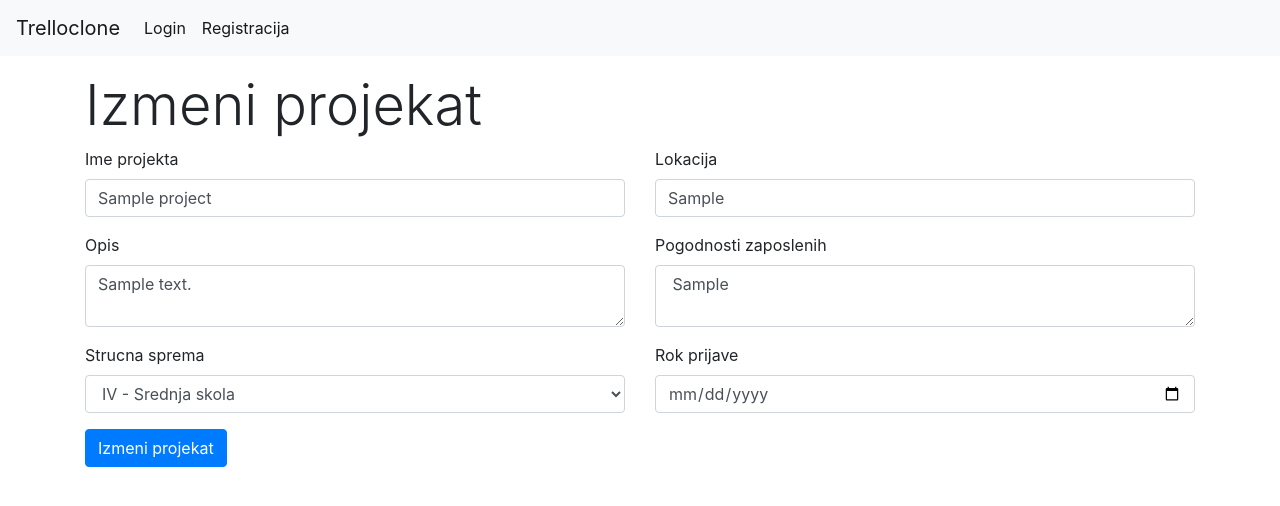
After one commit to filipjoksovic/trelloclone, a PHP site: page /editProject.php?id=1 in a window 1280 px wide. The commit adds this page. Shown: the top 506 px of the page. Run offline with PHP 8.4, Linux system fonts and the light colour scheme; tables that the repository leaves empty or names only in its code hold one stand-in row (values such as "Sample post").

Commit message:
Editing functionality realised

```diff
--- a/Engine.php
+++ b/Engine.php
@@ -124,6 +124,14 @@ class Engine
         } else {
             return -1;
         }
+    }
+    public static function editProject($project_id,$name, $location, $description, $benefits, $education_level, $deadline){
+        $connection = Engine::connect();
+        $query = "UPDATE projects set projects.name = '{$name}', projects.location = '{$location}',projects.description = '{$description}',projects.benefits = '{$benefits}',projects.education_level = '{$education_level}',projects.deadline = '{$deadline}' where projects.id = {$project_id}";
+        if($connection->query($query) === TRUE){
+            return 1;
+        }
+        return $connection->error;
     }
 
     //get all projects
--- /dev/null
+++ b/editProject.php
@@ -0,0 +1,79 @@
+<!DOCTYPE html>
+<html lang="en">
+
+<head>
+    <meta charset="UTF-8">
+    <meta http-equiv="X-UA-Compatible" content="IE=edge">
+    <meta name="viewport" content="width=device-width, initial-scale=1.0">
+    <title>TrelloClone - Edit Project</title>
+    <?php include("components/scripts.php"); ?>
+</head>
+
+<body>
+    <?php include("components/nav.php"); ?>
+    <?php require "Engine.php"; ?>
+    <?php
+    $project_id = $_GET['id'];
+    $project = Engine::getProject($project_id);
+    ?>
+    <div class="container my-3">
+        <h1 class="display-4">Izmeni projekat</h1>
+        <form action="app.php" method="POST">
+            <div class="row">
+                <div class="col-md-6">
+                    <div class="form-group">
+                        <label for="name">Ime projekta</label>
+                        <input type="text" class="form-control" name="name" id="name" value="<?php echo $project['name']; ?>">
+                    </div>
+                </div>
+                <div class="col-md-6">
+                    <div class="form-group">
+                        <label for="location">Lokacija</label>
+                        <input type="text" class="form-control" name="location" id="location" value="<?php echo $project['location']; ?>">
+                    </div>
+                </div>
+            </div>
+            <div class="row">
+                <div class="col-md-6">
+                    <div class="form-group">
+                        <label for="description">Opis</label>
+                        <textarea class="form-control" name="description" id="description"><?php echo $project['description']; ?></textarea>
+                    </div>
+                </div>
+                <div class="col-md-6">
+                    <div class="form-group">
+                        <label for="benefits">Pogodnosti zaposlenih</label>
+                        <textarea class="form-control" name="benefits" id="benefits"> <?php echo $project['benefits']; ?></textarea>
+                    </div>
+                </div>
+            </div>
+            <div class="row">
+                <div class="col-md-6">
+                    <div class="form-group">
+                        <label for="education_level">Strucna sprema</label>
+                        <select class="form-control" name="education_level" id="education_level">
+                            <option value="IV" <?php if ($project['education_level'] == "IV") echo "selected"; ?>>IV - Srednja skola</option>
+                            <option value="V" <?php if ($project['education_level'] == "V") echo "selected"; ?>>V - Visokokvalifikovani radnik</option>
+                            <option value="VI-1" <?php if ($project['education_level'] == "VI-1") echo "selected"; ?>>VI-1 - Osnovne akademske studije</option>
+                            <option value="VI-2" <?php if ($project['education_level'] == "VI-2") echo "selected"; ?>>VI-2 - Specijalisticke strukovne studije</option>
+                            <option value="VII-1" <?php if ($project['education_level'] == "VII-1") echo "selected"; ?>>VII-1 - Master akademske studije</option>
+                            <option value="VII-2" <?php if ($project['education_level'] == "VII-2") echo "selected"; ?>>VII-2 - Specijalisticke akademske studije</option>
+                            <option value="VIII" <?php if ($project['education_level'] == "VIII") echo "selected"; ?>>VIII - Doktorske studije</option>
+                        </select>
+                    </div>
+                </div>
+                <div class="col-md-6">
+                    <div class="form-group">
+                        <label for="deadline">Rok prijave</label>
+                        <input type="date" class="form-control" name="deadline" id="deadline" value=<?php echo $project['deadline']; ?>>
+                    </div>
+                </div>
+            </div>
+            <input type="hidden" name="project_id" value="<?php echo $project['id']; ?>">
+            <input type="hidden" name="edit_project" value="1">
+            <button type="submit" class="btn btn-primary">Izmeni projekat</button>
+        </form>
+    </div>
+</body>
+
+</html>
```
Also changed, not shown: app.php (+47 -23 lines), manager.php (+22 -1 lines).
